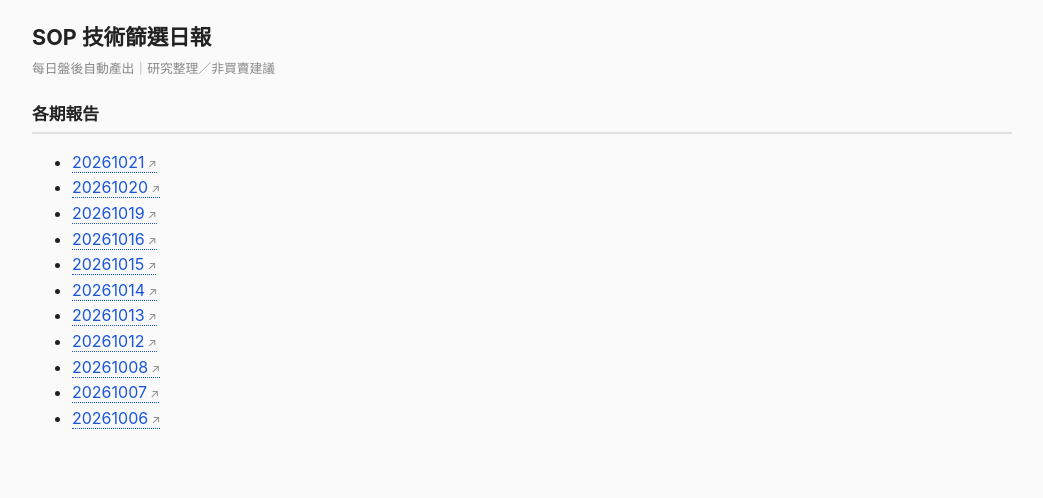
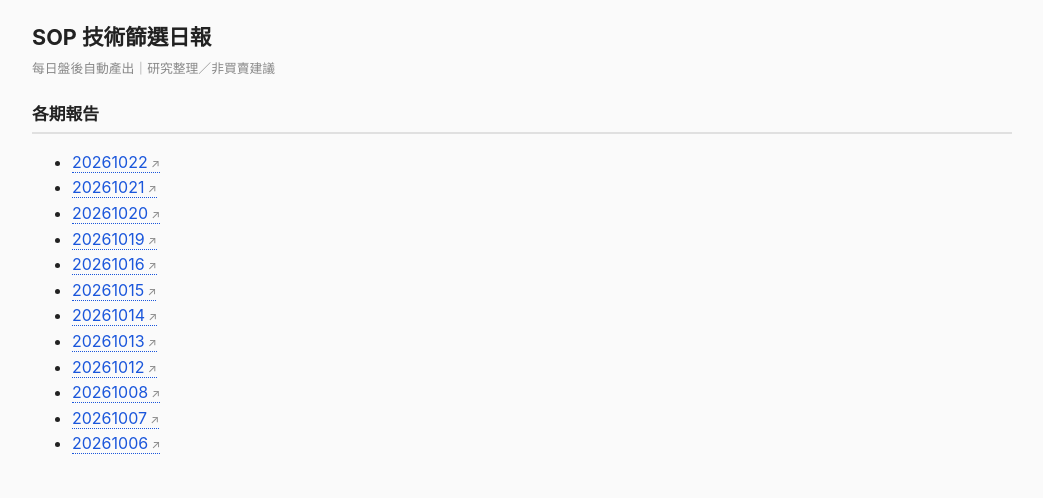
Before and after one commit to MasonLee3721/sop-daily, a plain HTML site: page index.html in a window 1280 px wide. Shown: the whole page, without its empty margins (118-1161 px from the left). Drawn offline with Linux system fonts and the light colour scheme.

Commit message:
SOP 日報 20261022 (2/14)

```diff
--- a/index.html
+++ b/index.html
@@ -20,6 +20,7 @@ a.tk:hover{color:#c0392b;border-bottom-style:solid}a.tk::after{content:" ↗";fo
 .tag{display:inline-block;font-size:.72rem;padding:1px 8px;border-radius:10px;background:#dcfce7;color:#166534;font-weight:700}
 .tag.t2{background:#eff6ff;color:#1d4ed8}</style></head><body>
 <h1>SOP 技術篩選日報</h1><p class="meta">每日盤後自動產出｜研究整理／非買賣建議</p><h2>各期報告</h2><ul>
+<li><a class="tk" href="reports/20261022/REPORT.html">20261022</a></li>
 <li><a class="tk" href="reports/20261021/REPORT.html">20261021</a></li>
 <li><a class="tk" href="reports/20261020/REPORT.html">20261020</a></li>
 <li><a class="tk" href="reports/20261019/REPORT.html">20261019</a></li>
```
